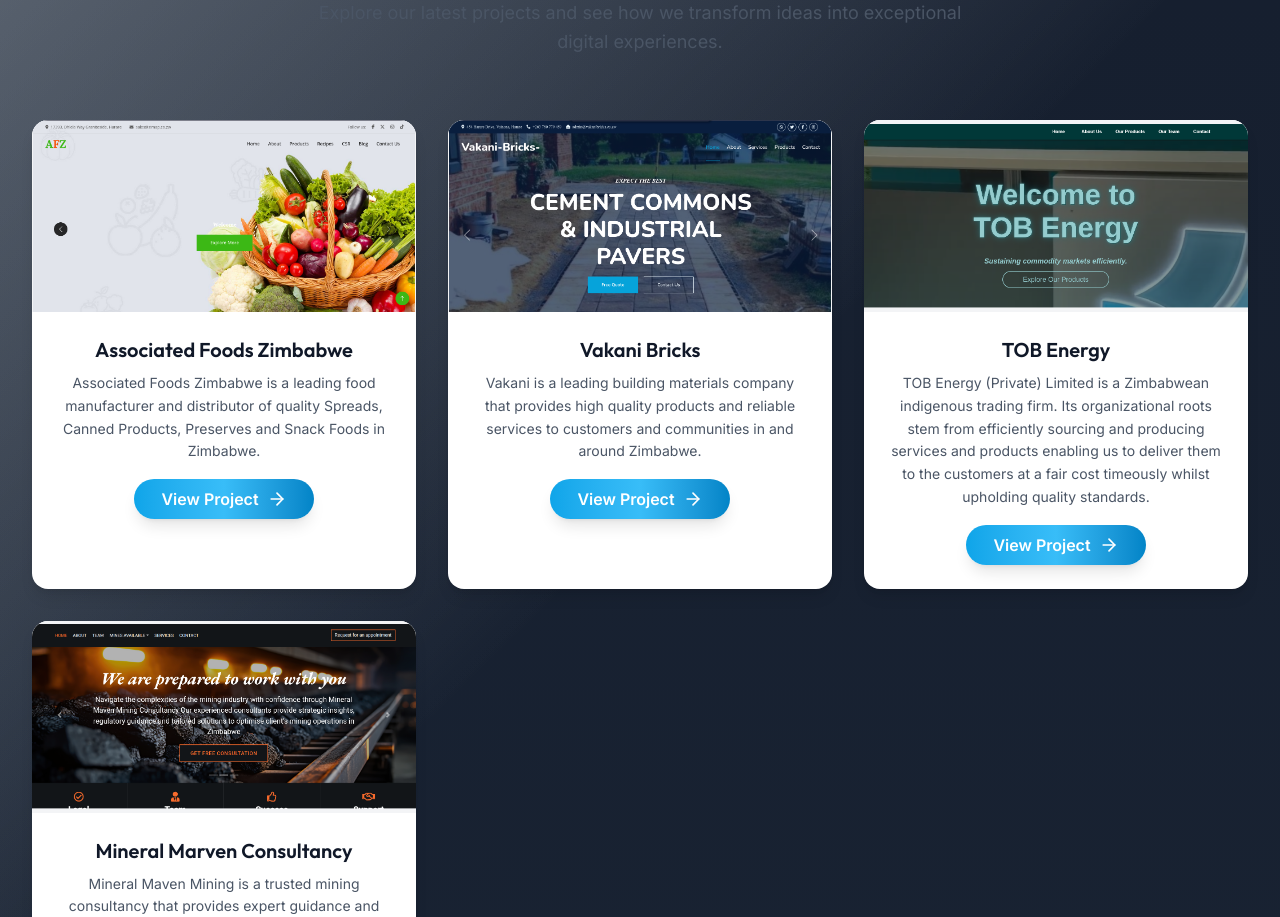
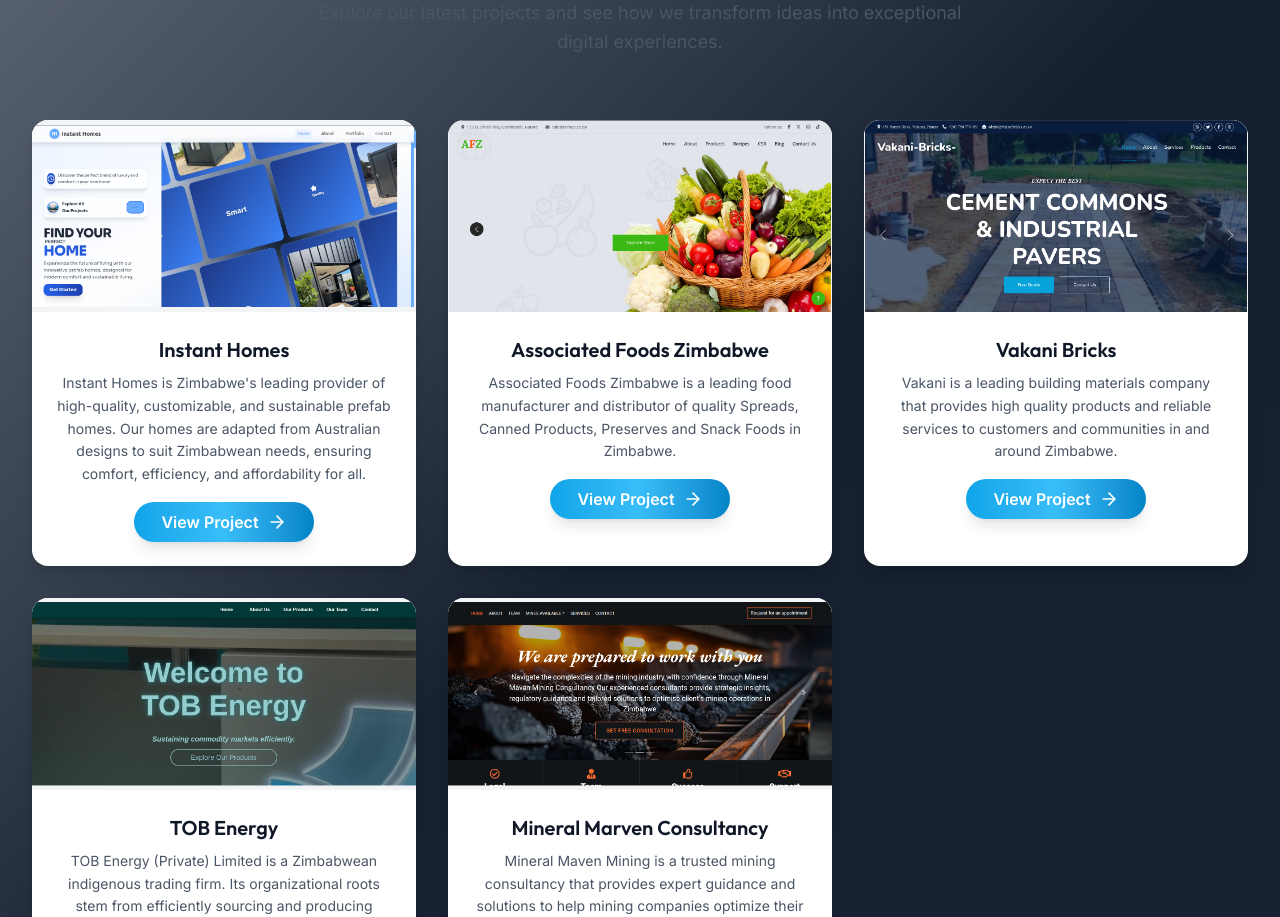
Before and after one commit to spicorn/Danler, a React (Vite) app: page / in a window 1280 px wide. Shown: the part 2340-3257 px from the top of the page. Built offline with nearby package versions, Linux system fonts and the light colour scheme.

Commit message:
Added instant home project to portfolio section

```diff
--- a/src/components/sections/Portfolio.jsx
+++ b/src/components/sections/Portfolio.jsx
@@ -5,10 +5,19 @@
 import tob from '/images/tob.png';
 import mineral from '/images/mineral.png';
 import { isMobile } from '../../utils/isMobile';
+import instant from '/images/instant.png';
 
 const projects = [
   {
     id: 1,
+    title: 'Instant Homes',
+    description: "Instant Homes is Zimbabwe's leading provider of high-quality, customizable, and sustainable prefab homes. Our homes are adapted from Australian designs to suit Zimbabwean needs, ensuring comfort, efficiency, and affordability for all.",
+    image: instant,
+    liveUrl: 'https://spicorn.github.io/instanthomes',
+    featured: false,
+  },
+  {
+    id: 2,
     title: 'Associated Foods Zimbabwe',
     description: 'Associated Foods Zimbabwe is a leading food manufacturer and distributor of quality Spreads, Canned Products, Preserves and Snack Foods in Zimbabwe.',
     image: afz,
@@ -16,7 +25,7 @@
 
   },
   {
-    id: 2,
+    id: 3,
     title: 'Vakani Bricks',
     description: 'Vakani is a leading building materials company that provides high quality products and reliable services to customers and communities in and around Zimbabwe.',
     image: vakani,
@@ -24,7 +33,7 @@
 
   },
   {
-    id: 3,
+    id: 4,
     title: 'TOB Energy',
     description: 'TOB Energy (Private) Limited is a Zimbabwean indigenous trading firm. Its organizational roots stem from efficiently sourcing and producing services and products enabling us to deliver them to the customers at a fair cost timeously whilst upholding quality standards.',
     image: tob,
@@ -32,7 +41,7 @@
     featured: false,
   },
   {
-    id: 4,
+    id: 5,
     title: 'Mineral Marven Consultancy',
     description: 'Mineral Maven Mining is a trusted mining consultancy that provides expert guidance and solutions to help mining companies optimize their operations, improve efficiency, and reduce costs.It also connects mining companies with investors and provides expert guidance to help them succeed.',
     image: mineral,
```
Also changed, not shown: public/images/instant.png (added).
